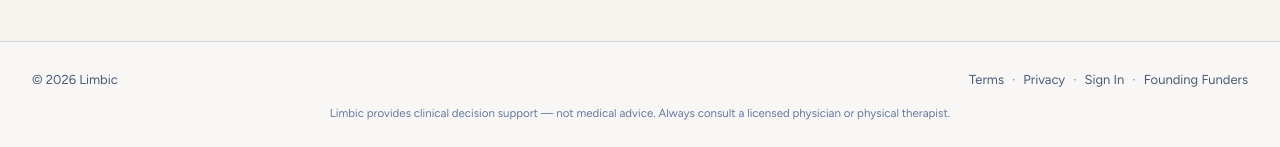
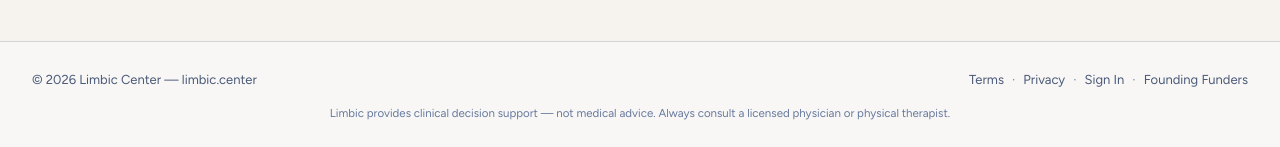
Before and after one commit to jvicen1345-coder/Limbic, a Next.js app: page / in a window 1280 px wide. Shown: the part 2168-2315 px from the top of the page. Built offline with nearby package versions, Linux system fonts and the light colour scheme; no server answers; a web font is replaced by a local one.

Commit message:
Update landing page footer and metadata to Limbic Center branding
Copyright line now reads "© 2026 Limbic Center — limbic.center", and the page
description reflects the same Limbic Center naming for DPT students, clinicians,
and the public they serve.

```diff
--- a/src/app/page.tsx
+++ b/src/app/page.tsx
@@ -6,7 +6,7 @@ import { LandingPage } from "@/components/LandingPage";
 export const metadata: Metadata = {
   title: "Limbic — The Physical Therapy Platform",
   description:
-    "The only platform that keeps physical therapy professionals current and connected, while making that same knowledge accessible to the patients and public they serve.",
+    "Limbic Center is the physical therapy platform built for DPT students, clinicians, and the public they serve. Evidence-based research, clinical tools, and professional community — all in one place.",
   openGraph: {
     title: "Limbic — The Physical Therapy Platform",
     description: "One platform. Every PT professional. Their entire career.",
--- a/src/components/LandingPage.tsx
+++ b/src/components/LandingPage.tsx
@@ -131,7 +131,7 @@ export function LandingPage() {
       </section>
 
       <footer className="landing-footer">
-        <div className="landing-footer-copyright">© 2026 Limbic</div>
+        <div className="landing-footer-copyright">© 2026 Limbic Center — limbic.center</div>
         <div className="landing-footer-links">
           {FOOTER_LINKS.map((l, i) => (
             <span key={l.href}>
```
